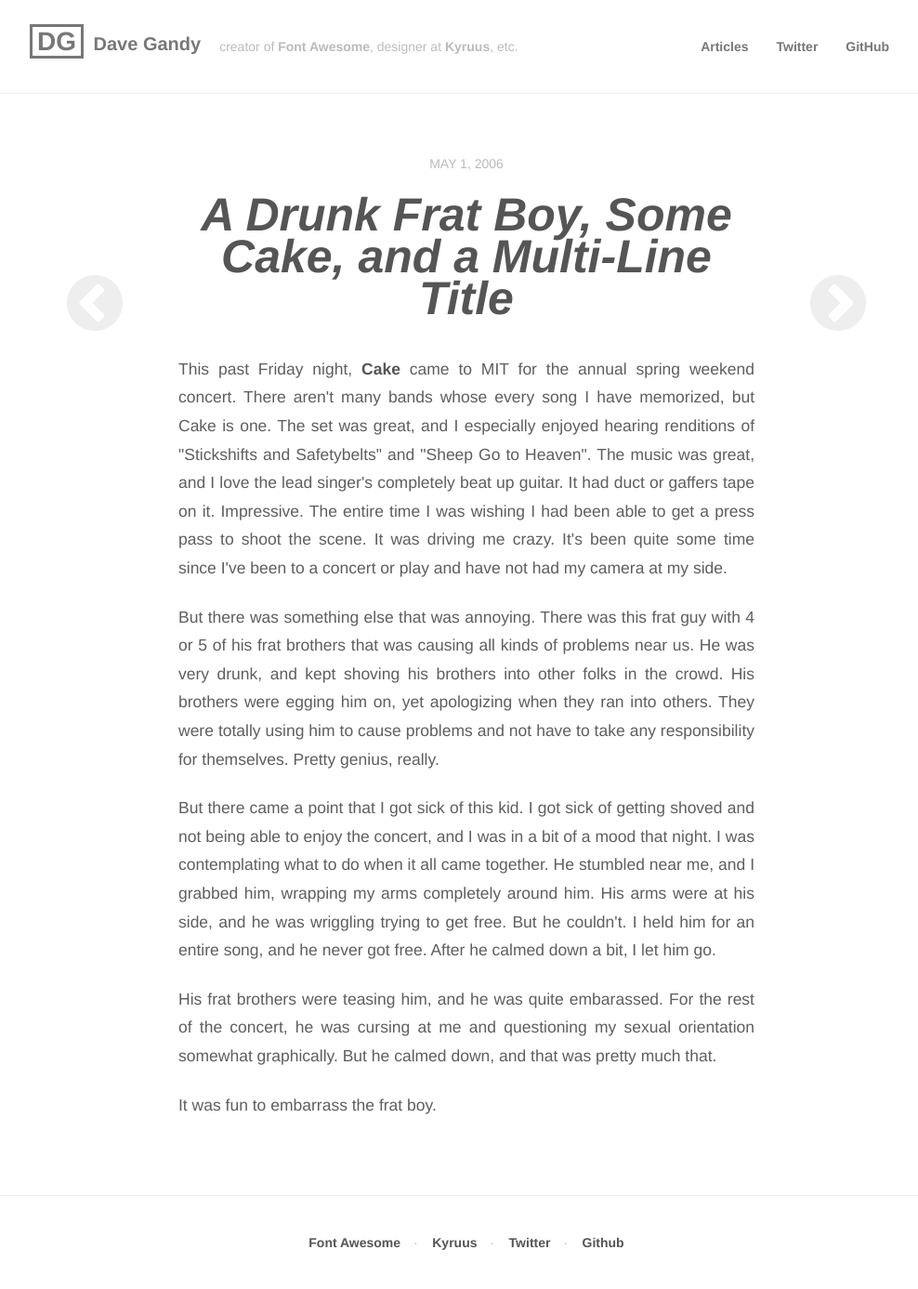
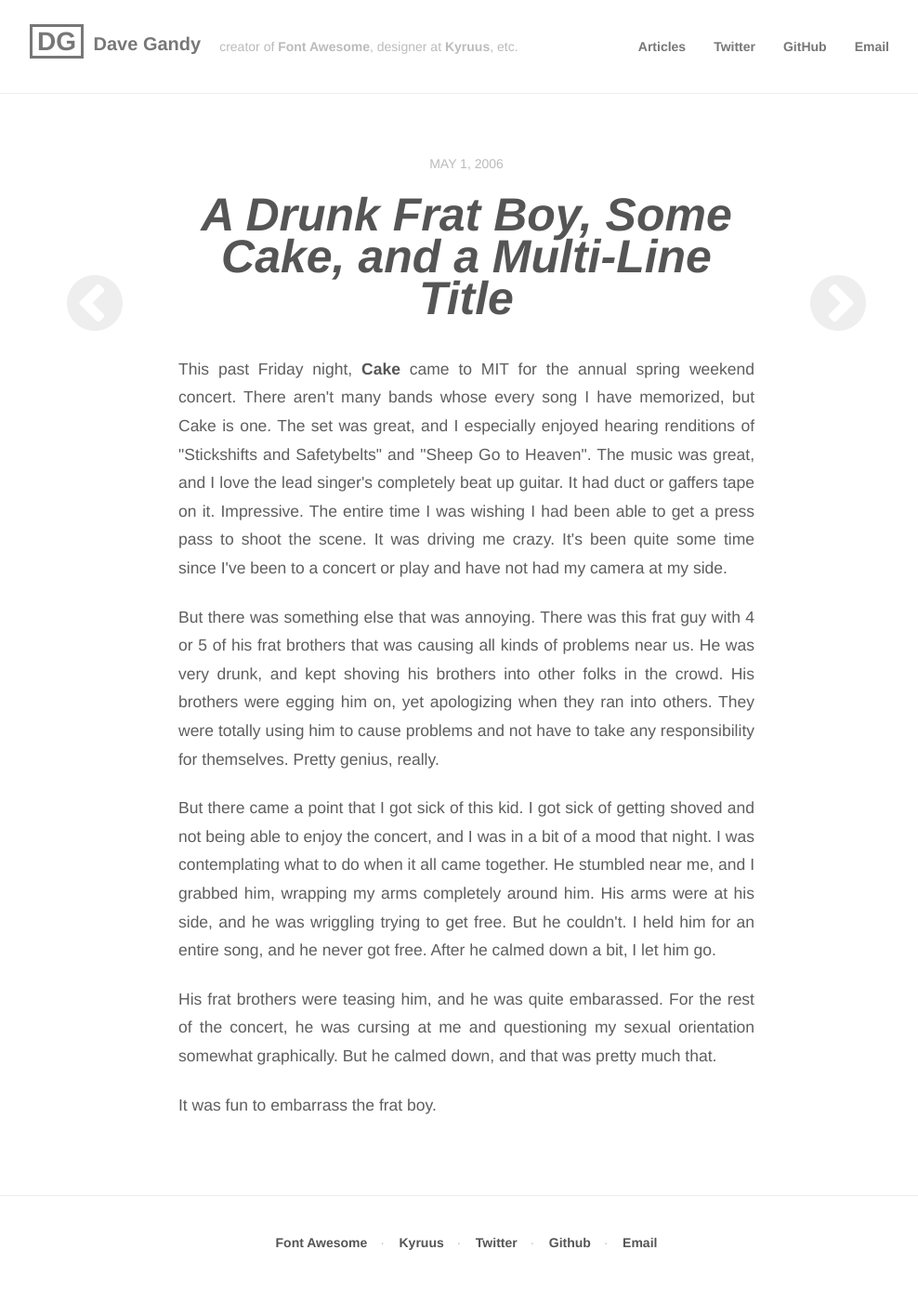
Before and after one commit to davegandy/davegandy.com, a Jekyll site: the page built from source/index.html, in a window 1280 px wide. Shown: the whole page at 93% size, without its empty margins (138-1126 px from the left). Built offline with Jekyll 4.4.1, drawn with Linux system fonts in a browser that asks for light colours; comment, search, counter and statistics services are not loaded.

Commit message:
cleaning up navbar, adding email to footer and navbar

```diff
--- a/_config.yml
+++ b/_config.yml
@@ -15,6 +15,7 @@ title:            Dave Gandy
 tagline:          designer at Kyruus, creator of Font Awesome, etc.
 author:
   name:           Dave Gandy
+  email:          dave@davegandy.com
   company:
     name:         Kyruus
     url:          http://kyruus.com
--- a/source/_includes/footer.html
+++ b/source/_includes/footer.html
@@ -5,6 +5,7 @@
       <li><a href="{{ site.author.company.url }}">{{ site.author.company.name }}</a></li>
       <li><a href="{{ site.author.twitter.url }}">Twitter</a></li>
       <li><a href="{{ site.author.github.url }}">Github</a></li>
+      <li><a href="{{ site.author.email }}">Email</a></li>
     </ul>
   </div>
 </footer>
--- a/source/_includes/navbar.html
+++ b/source/_includes/navbar.html
@@ -7,9 +7,10 @@
         designer at <a href="{{ site.author.company.url }}">{{ site.author.company.name }}</a>, etc.
       </p>
       <ul class="nav navbar-nav pull-right">
-        <li{% if page.navbar_active == "home" %} class="active"{% endif %}><a href="{{ site.baseurl }}articles">Articles</a></li>
-        <li{% if page.navbar_active == "get-started" %} class="active"{% endif %}><a href="{{ site.author.twitter.url }}">Twitter</a></li>
-        <li{% if page.navbar_active == "whats-new" %} class="active"{% endif %}><a href="{{ site.author.github.url }}">GitHub</a></li>
+        <li{% if page.navbar_active == "articles" %} class="active"{% endif %}><a href="{{ site.baseurl }}articles">Articles</a></li>
+        <li><a href="{{ site.author.twitter.url }}">Twitter</a></li>
+        <li><a href="{{ site.author.github.url }}">GitHub</a></li>
+        <li><a href="{{ site.author.email }}">Email</a></li>
       </ul>
     </div>
   </div>
--- a/source/index.html
+++ b/source/index.html
@@ -1,5 +1,5 @@
 ---
-title: foo
+title: A Drunk Frat Boy and Some Cake
 layout: base
 ---
 
```
Also changed, not shown: source/_includes/footer-alt.html (deleted, +0 -10 lines).
